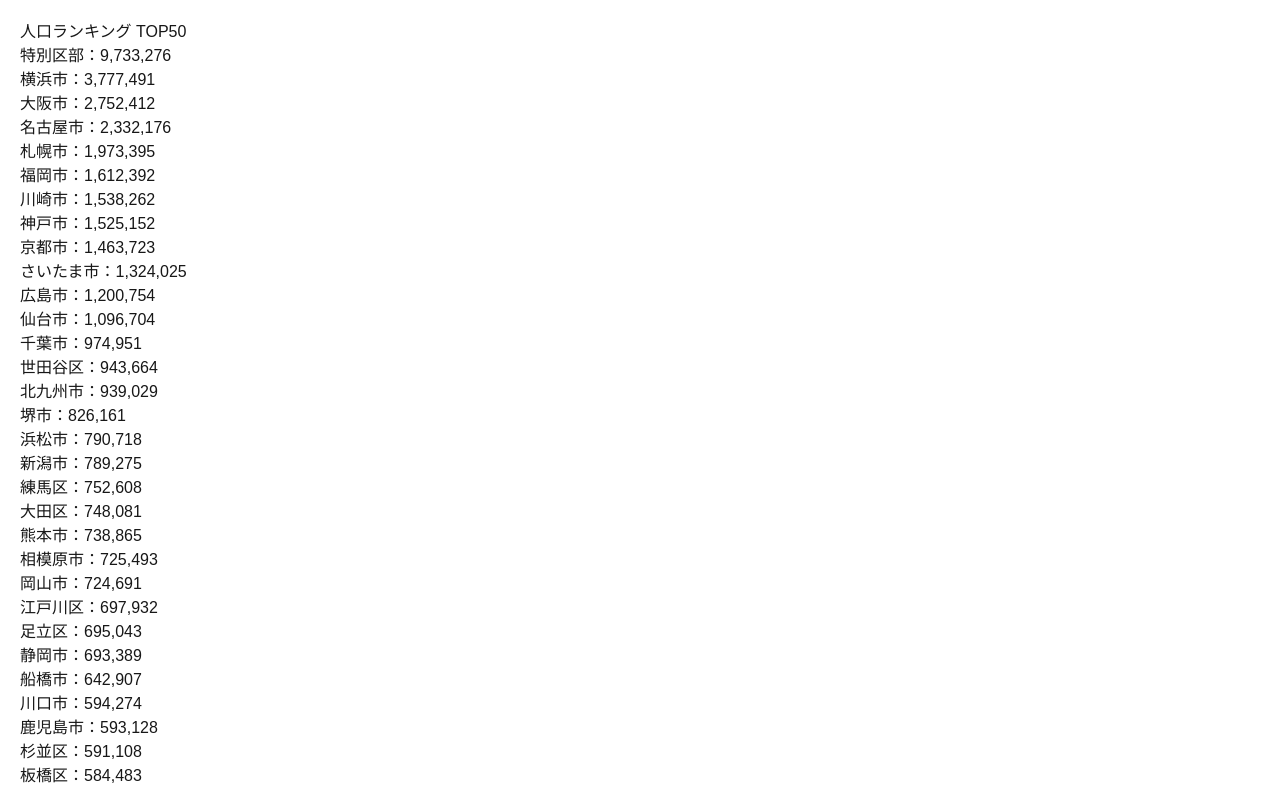
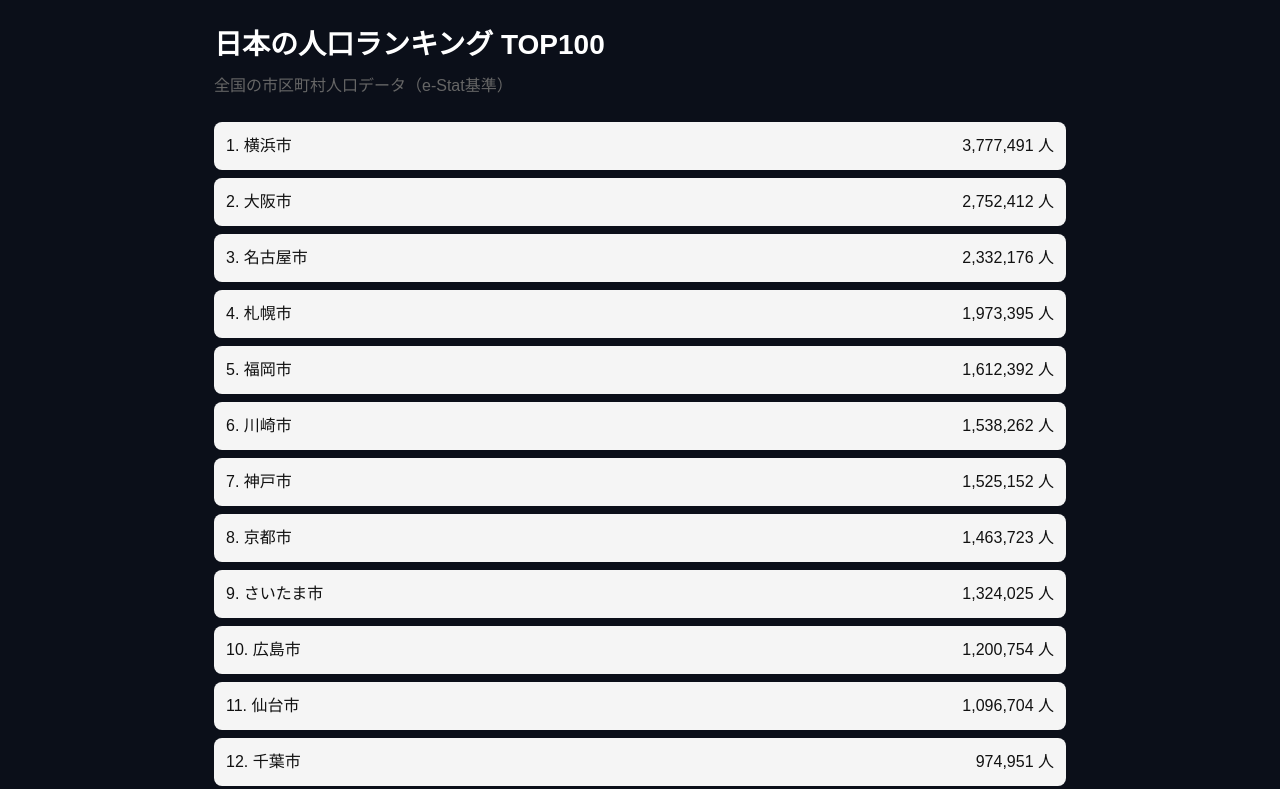
Before and after one commit to OW-beep/japan-data-site, a Next.js app: page /ranking/population in a window 1280 px wide. Shown: the top 789 px of the page. Built offline with nearby package versions, Linux system fonts and the light colour scheme.

Commit message:
fix build

```diff
--- a/app/layout.tsx
+++ b/app/layout.tsx
@@ -1,26 +1,8 @@
 import "./globals.css";
-import type { Metadata } from "next";
 
-export const metadata: Metadata = {
-  title: {
-    default: "日本自治体データベース",
-    template: "%s | 日本自治体データベース",
-  },
-  description:
-    "全国の市区町村の人口・統計データを可視化。ランキング・検索・比較ができます。",
-  keywords: [
-    "日本",
-    "自治体",
-    "人口",
-    "市区町村",
-    "ランキング",
-    "データ",
-  ],
-  openGraph: {
-    title: "日本自治体データベース",
-    description: "全国自治体の人口・統計を見える化",
-    type: "website",
-  },
+export const metadata = {
+  title: "日本自治体データ",
+  description: "全国自治体の人口・ランキングを可視化",
 };
 
 export default function RootLayout({
@@ -30,7 +12,9 @@ export default function RootLayout({
 }) {
   return (
     <html lang="ja">
-      <body>{children}</body>
+      <body style={{ margin: 0, background: "#0b0f19", color: "white" }}>
+        {children}
+      </body>
     </html>
   );
 }
--- a/app/page.tsx
+++ b/app/page.tsx
@@ -2,13 +2,44 @@ import Link from "next/link";
 
 export default function Page() {
   return (
-    <main style={{ padding: 20 }}>
-      <h1>日本自治体データベース</h1>
+    <main style={{ padding: 24, maxWidth: 900, margin: "0 auto" }}>
+      <h1 style={{ fontSize: 28, fontWeight: 700 }}>
+        日本自治体データ
+      </h1>
 
-      <ul>
-        <li><Link href="/search">自治体検索</Link></li>
-        <li><Link href="/ranking/population">人口ランキング</Link></li>
-      </ul>
+      <p style={{ color: "#aaa" }}>
+        全国1,900+自治体の人口・ランキングをリアルタイム可視化
+      </p>
+
+      <div style={{ marginTop: 30, display: "grid", gap: 12 }}>
+        <LinkCard href="/ranking/population" title="人口ランキング" />
+        <LinkCard href="/search" title="自治体検索" />
+      </div>
     </main>
   );
 }
+
+function LinkCard({
+  href,
+  title,
+}: {
+  href: string;
+  title: string;
+}) {
+  return (
+    <Link
+      href={href}
+      style={{
+        padding: 16,
+        borderRadius: 12,
+        background: "#121a2a",
+        border: "1px solid #24324d",
+        display: "block",
+        textDecoration: "none",
+        color: "white",
+      }}
+    >
+      {title}
+    </Link>
+  );
+}
--- a/app/ranking/population/page.tsx
+++ b/app/ranking/population/page.tsx
@@ -1,24 +1,86 @@
 import cities from "@/data/cities.json";
+import Link from "next/link";
+
+type City = {
+  code: string;
+  name: string;
+  population?: number;
+};
 
 export default function Page() {
-  const ranking = [...cities]
-    .sort(
-      (a, b) =>
-        (b.population ?? 0) - (a.population ?? 0)
-    )
-    .slice(0, 50);
+  const ranking = (cities as City[])
+    .filter((c) => {
+      // ❌ 特別区部除外（ランキング歪み防止）
+      if (c.name === "特別区部") return false;
+      if (c.code === "13100") return false;
+      return true;
+    })
+    .filter((c) => c.population && c.population > 0)
+    .sort((a, b) => (b.population ?? 0) - (a.population ?? 0))
+    .slice(0, 100);
 
   return (
-    <main style={{ padding: 20 }}>
-      <h1>人口ランキング TOP50</h1>
+    <main
+      style={{
+        padding: 24,
+        maxWidth: 900,
+        margin: "0 auto",
+      }}
+    >
+      {/* SEOタイトル */}
+      <h1 style={{ fontSize: 28, fontWeight: 700 }}>
+        日本の人口ランキング TOP100
+      </h1>
 
-      <ol>
-        {ranking.map((c) => (
-          <li key={c.code}>
-            {c.name}：{c.population?.toLocaleString()}
+      <p style={{ color: "#666", marginTop: 8 }}>
+        全国の市区町村人口データ（e-Stat基準）
+      </p>
+
+      {/* ランキング */}
+      <ol style={{ marginTop: 24 }}>
+        {ranking.map((c, i) => (
+          <li key={c.code} style={{ marginBottom: 8 }}>
+            <Link
+              href={`/city/${c.code}`}
+              style={{
+                display: "flex",
+                justifyContent: "space-between",
+                textDecoration: "none",
+                padding: 12,
+                borderRadius: 8,
+                background: "#f5f5f5",
+                color: "#111",
+              }}
+            >
+              <span>
+                {i + 1}. {c.name}
+              </span>
+
+              <span>
+                {c.population?.toLocaleString()} 人
+              </span>
+            </Link>
           </li>
         ))}
       </ol>
+
+      {/* SEO内部リンク */}
+      <div style={{ marginTop: 40 }}>
+        <h2 style={{ fontSize: 18 }}>関連ランキング</h2>
+
+        <ul>
+          <li>
+            <Link href="/ranking/birth-rate">
+              出生率ランキング
+            </Link>
+          </li>
+          <li>
+            <Link href="/search">
+              自治体検索
+            </Link>
+          </li>
+        </ul>
+      </div>
     </main>
   );
 }
--- a/scripts/buildCities.ts
+++ b/scripts/buildCities.ts
@@ -1,11 +1,5 @@
-// @ts-nocheck
-
-import dotenv from "dotenv";
+import "dotenv/config";
 import fs from "fs";
-
-dotenv.config({
-  path: ".env.local",
-});
 
 const APP_ID = process.env.ESTAT_APP_ID;
 
@@ -14,6 +8,8 @@ if (!APP_ID) {
 }
 
 async function run() {
+  console.log("fetching...");
+
   const url =
     "https://api.e-stat.go.jp/rest/3.0/app/json/getStatsData" +
     `?appId=${APP_ID}` +
@@ -21,163 +17,83 @@ async function run() {
     "&cdCat01=A1101" +
     "&metaGetFlg=Y";
 
-  console.log("fetching...");
-
   const res = await fetch(url);
-
-  if (!res.ok) {
-    throw new Error(`HTTP ${res.status}`);
-  }
-
   const json = await res.json();
 
-  const statData =
-    json?.GET_STATS_DATA?.STATISTICAL_DATA;
+  const statData = json?.GET_STATS_DATA?.STATISTICAL_DATA;
 
   if (!statData) {
     console.log(JSON.stringify(json, null, 2));
-    throw new Error("統計データ取得失敗");
+    throw new Error("データ取得失敗");
   }
 
-  // -------------------------
-  // 自治体コード → 自治体名
-  // -------------------------
+  const classObj = statData?.CLASS_INF?.CLASS_OBJ ?? [];
 
-  const classObj =
-    statData?.CLASS_INF?.CLASS_OBJ ?? [];
+  const areaClass = Array.isArray(classObj)
+    ? classObj.find((x) => x?.["@id"] === "area")
+    : null;
 
-  const classList = Array.isArray(classObj)
-    ? classObj
-    : [classObj];
+  const areaListRaw = areaClass?.CLASS ?? [];
 
-  const areaClass = classList.find(
-    (x) => x?.["@id"] === "area"
-  );
+  const areaList = Array.isArray(areaListRaw)
+    ? areaListRaw
+    : [areaListRaw];
 
-  const areaItems =
-    areaClass?.CLASS ?? [];
-
-  const areaList = Array.isArray(areaItems)
-    ? areaItems
-    : [areaItems];
-
-  const areaMap = new Map();
+  const areaMap = new Map<string, string>();
 
   for (const area of areaList) {
-    areaMap.set(
-      String(area["@code"]),
-      String(area["@name"])
-    );
+    if (!area?.["@code"]) continue;
+    areaMap.set(String(area["@code"]), String(area["$"]));
   }
 
-  console.log(
-    "船橋市確認:",
-    areaMap.get("12204")
-  );
+  const values = statData?.DATA_INF?.VALUE ?? [];
+  const rows = Array.isArray(values) ? values : [values];
 
-  // -------------------------
-  // 人口データ
-  // -------------------------
-
-  const values =
-    statData?.DATA_INF?.VALUE ?? [];
-
-  const rows = Array.isArray(values)
-    ? values
-    : [values];
-
-  console.log(
-    "rows =",
-    rows.length
-  );
-
-  // 自治体ごとに最新年だけ残す
-
-  const latestMap = new Map();
+  // 最新値だけ抽出
+  const latestMap = new Map<string, any>();
 
   for (const row of rows) {
-    const area = String(
-      row["@area"]
-    );
+    const area = String(row?.["@area"] ?? "");
+    const time = Number(row?.["@time"] ?? 0);
 
-    const time = Number(
-      row["@time"] ?? 0
-    );
+    if (!area) continue;
 
-    const current =
-      latestMap.get(area);
+    const current = latestMap.get(area);
 
-    if (
-      !current ||
-      time >
-        Number(
-          current["@time"] ?? 0
-        )
-    ) {
-      latestMap.set(
-        area,
-        row
-      );
+    if (!current || time > Number(current?.["@time"] ?? 0)) {
+      latestMap.set(area, row);
     }
   }
 
   const cities = [];
 
   for (const row of latestMap.values()) {
-    const code = String(
-      row["@area"]
-    );
+    const code = String(row?.["@area"] ?? "");
+    const name = areaMap.get(code) ?? code;
 
-    const fullName =
-      areaMap.get(code) ?? code;
-
-    const cityName =
-      fullName.includes(" ")
-        ? fullName.split(" ").slice(1).join(" ")
-        : fullName;
+    // ❌ 特別区まとめ除外
+    if (name.includes("特別区部")) continue;
 
     cities.push({
       code,
-      name: cityName,
-      population: Number(
-        row["$"] ?? 0
-      ),
+      name,
+      population: Number(row?.["$"] ?? 0),
     });
   }
 
   const filtered = cities
-    .filter(
-      (c) => c.population > 0
-    )
-    .sort(
-      (a, b) =>
-        b.population -
-        a.population
-    );
+    .filter((c) => c.population > 0)
+    .sort((a, b) => b.population - a.population);
 
-  fs.mkdirSync("data", {
-    recursive: true,
-  });
+  fs.mkdirSync("data", { recursive: true });
 
   fs.writeFileSync(
     "data/cities.json",
-    JSON.stringify(
-      filtered,
-      null,
-      2
-    ),
+    JSON.stringify(filtered, null, 2),
     "utf8"
   );
 
-  console.log(
-    "generated",
-    filtered.length,
-    "cities"
-  );
-
-  console.log(
-    filtered.slice(0, 20)
-  );
+  console.log("generated", filtered.length, "cities");
 }
 
 run().catch((err) => {
```
